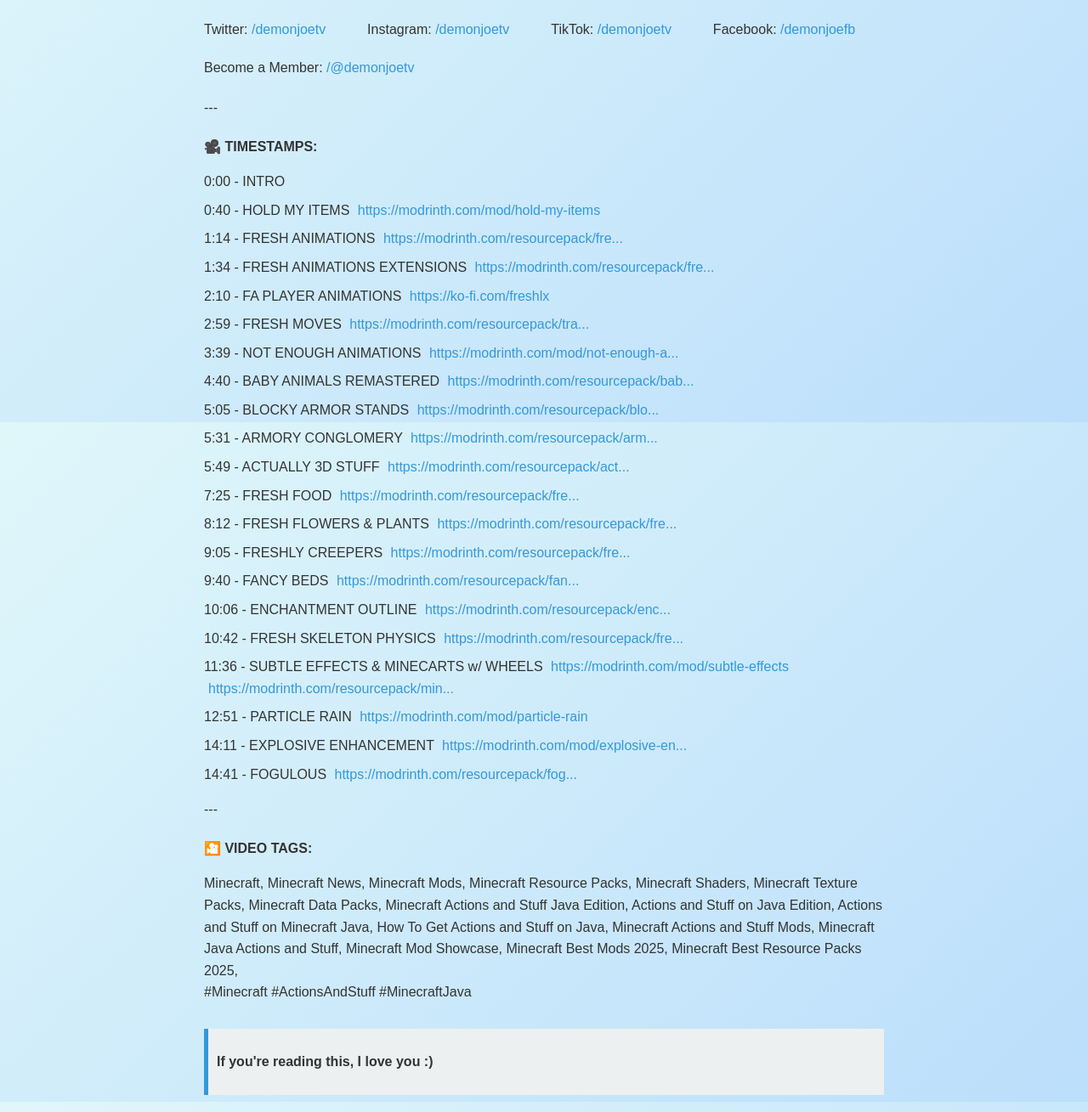
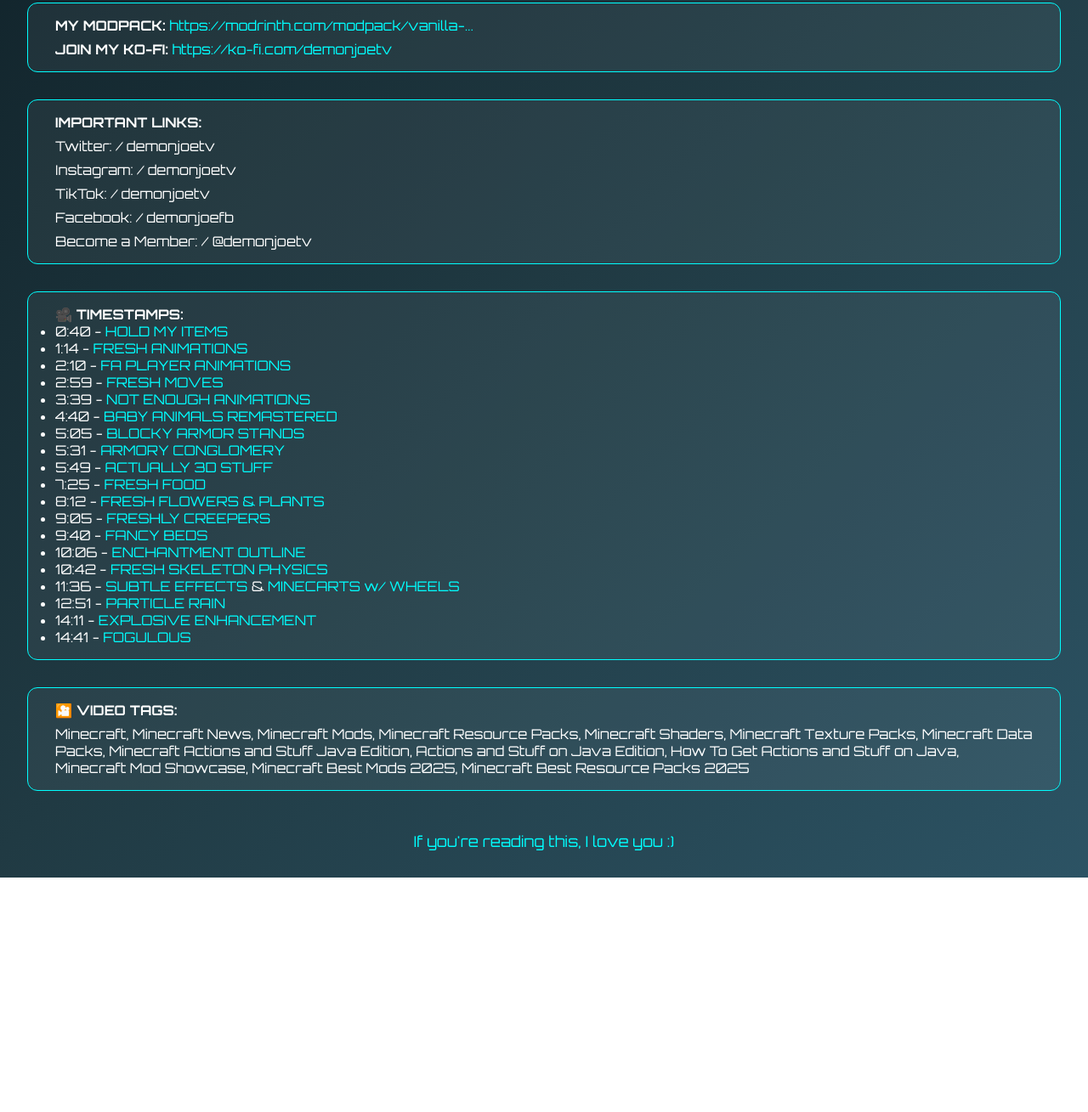
Before and after one commit to re-vliz/profile, a plain HTML site: page temp-javamod.html in a window 1280 px wide. Shown: the part 303-1612 px from the top of the page at 85% size. After the commit the page ends 1336 px from the top, so only its background shows below. Drawn offline with Linux system fonts and the light colour scheme.

Commit message:
Update temp-javamod.html

```diff
--- a/temp-javamod.html
+++ b/temp-javamod.html
@@ -1,128 +1,147 @@
 <!DOCTYPE html>
 <html lang="en">
 <head>
-    <meta charset="UTF-8">
-    <meta name="viewport" content="width=device-width, initial-scale=1.0">
-    <title>Actions and Stuff for Minecraft Java Edition</title>
+  <meta charset="UTF-8" />
+  <meta name="viewport" content="width=device-width, initial-scale=1.0" />
+  <title>Actions and Stuff Java Edition</title>
+  <link href="https://fonts.googleapis.com/css2?family=Orbitron:wght@400;700&display=swap" rel="stylesheet">
   <style>
+    * {
+      margin: 0;
+      padding: 0;
+      box-sizing: border-box;
+    }
+
     body {
-            font-family: Arial, sans-serif;
-            line-height: 1.6;
-            color: #333;
-            max-width: 800px;
-            margin: 20px auto;
-            padding: 0 15px;
+      font-family: 'Orbitron', sans-serif;
+      background: linear-gradient(135deg, #0f2027, #203a43, #2c5364);
+      color: #fff;
+      overflow-x: hidden;
+      padding: 2rem;
+    }
 
-            /* --- Desain Latar Belakang Baru --- */
-            background: linear-gradient(135deg, #e0f7fa 0%, #bbdefb 100%); /* Gradasi dari biru muda ke biru laut */
-            background-attachment: fixed; /* Memastikan gradasi tetap saat discroll */
-            /* --- Akhir Desain Latar Belakang Baru --- */
+    h1 {
+      font-size: 2.5rem;
+      text-align: center;
+      margin-bottom: 2rem;
+      animation: glow 2s ease-in-out infinite alternate;
     }
-        h1, h2, h3 {
-            color: #2c3e50;
+
+    @keyframes glow {
+      from { text-shadow: 0 0 10px #0ff; }
+      to { text-shadow: 0 0 20px #0ff, 0 0 30px #0ff; }
     }
-        a {
-            color: #3498db;
+
+    .section {
+      background: rgba(255, 255, 255, 0.05);
+      border: 1px solid #0ff;
+      border-radius: 12px;
+      padding: 1rem 2rem;
+      margin-bottom: 2rem;
+      transition: transform 0.3s ease, background 0.3s ease;
+    }
+
+    .section:hover {
+      transform: translateY(-5px);
+      background: rgba(0, 255, 255, 0.1);
+    }
+
+    .section a {
+      color: #0ff;
       text-decoration: none;
     }
-        a:hover {
+
+    .section a:hover {
       text-decoration: underline;
     }
-        .section-title {
-            font-weight: bold;
-            margin-top: 20px;
-            margin-bottom: 10px;
+
+    .timestamp {
+      color: #aaa;
+      font-size: 0.9rem;
+      margin-top: 0.5rem;
     }
-        ul {
-            list-style-type: none;
-            padding: 0;
+
+    .socials, .links, .video-tags {
+      display: grid;
+      gap: 0.5rem;
+      font-size: 1rem;
     }
-        ul li {
-            margin-bottom: 5px;
+
+    .footer {
+      margin-top: 3rem;
+      text-align: center;
+      font-size: 1.1rem;
+      color: #0ff;
+      animation: flicker 3s infinite;
     }
-        .important-links ul {
-            display: flex;
-            flex-wrap: wrap;
-            gap: 15px;
+
+    @keyframes flicker {
+      0%, 19%, 21%, 23%, 25%, 54%, 56%, 100% {
+        opacity: 1;
       }
-        .important-links ul li {
-            flex: 1 1 auto;
-            min-width: 120px;
+      20%, 24%, 55% {
+        opacity: 0.3;
       }
-        .timestamps-list li {
-            margin-bottom: 8px;
-        }
-        .timestamps-list li a {
-            display: inline-block;
-            margin-left: 5px;
-        }
-        .note {
-            margin-top: 30px;
-            padding: 10px;
-            background-color: #ecf0f1; /* Akan tetap sama agar kontras dengan latar belakang baru */
-            border-left: 5px solid #3498db;
     }
   </style>
 </head>
 <body>
-    <p>Actions and Stuff is one of the most important Resource Packs in Minecraft history, however it has always been Bedrock Exclusive. So.. what packs can we use to bring that A&S feel to Java Edition? We answer that question today!</p>
+  <h1>🔥 Actions and Stuff for Java Edition 🔥</h1>
 
-    <p>🔔 <strong>SUBSCRIBE FOR MORE!</strong></p>
+  <div class="section">
+    <p>Actions and Stuff is one of the most important Resource Packs in Minecraft history, however it has always been Bedrock Exclusive. So... what packs can we use to bring that A&amp;S feel to Java Edition? We answer that question today!</p>
+  </div>
 
-    <p><strong>MY MODPACK</strong> ► <a href="https://modrinth.com/modpack/vanilla-..." target="_blank">https://modrinth.com/modpack/vanilla-...</a></p>
+  <div class="section">
+    <strong>🔔 SUBSCRIBE FOR MORE!</strong>
+  </div>
 
-    <p><strong>JOIN MY KO-FI</strong> ► <a href="https://ko-fi.com/demonjoetv" target="_blank">https://ko-fi.com/demonjoetv</a></p>
+  <div class="section links">
+    <p><strong>MY MODPACK:</strong> <a href="https://modrinth.com/modpack/vanilla-...">https://modrinth.com/modpack/vanilla-...</a></p>
+    <p><strong>JOIN MY KO-FI:</strong> <a href="https://ko-fi.com/demonjoetv">https://ko-fi.com/demonjoetv</a></p>
+  </div>
 
-    ---
+  <div class="section socials">
+    <strong>IMPORTANT LINKS:</strong>
+    <p>Twitter: / demonjoetv</p>
+    <p>Instagram: / demonjoetv</p>
+    <p>TikTok: / demonjoetv</p>
+    <p>Facebook: / demonjoefb</p>
+    <p>Become a Member: / @demonjoetv</p>
+  </div>
 
-    <div class="section-title">💎 IMPORTANT LINKS:</div>
-    <div class="important-links">
+  <div class="section">
+    <strong>🎥 TIMESTAMPS:</strong>
     <ul>
-            <li>Twitter: <a href="https://twitter.com/demonjoetv" target="_blank">/demonjoetv</a></li>
-            <li>Instagram: <a href="https://instagram.com/demonjoetv" target="_blank">/demonjoetv</a></li>
-            <li>TikTok: <a href="https://tiktok.com/@demonjoetv" target="_blank">/demonjoetv</a></li>
-            <li>Facebook: <a href="https://facebook.com/demonjoefb" target="_blank">/demonjoefb</a></li>
-            <li>Become a Member: <a href="https://www.youtube.com/@demonjoetv/join" target="_blank">/@demonjoetv</a></li>
+      <li>0:40 - <a href="https://modrinth.com/mod/hold-my-items">HOLD MY ITEMS</a></li>
+      <li>1:14 - <a href="https://modrinth.com/resourcepack/fre...">FRESH ANIMATIONS</a></li>
+      <li>2:10 - <a href="https://ko-fi.com/freshlx">FA PLAYER ANIMATIONS</a></li>
+      <li>2:59 - <a href="https://modrinth.com/resourcepack/tra...">FRESH MOVES</a></li>
+      <li>3:39 - <a href="https://modrinth.com/mod/not-enough-a...">NOT ENOUGH ANIMATIONS</a></li>
+      <li>4:40 - <a href="https://modrinth.com/resourcepack/bab...">BABY ANIMALS REMASTERED</a></li>
+      <li>5:05 - <a href="https://modrinth.com/resourcepack/blo...">BLOCKY ARMOR STANDS</a></li>
+      <li>5:31 - <a href="https://modrinth.com/resourcepack/arm...">ARMORY CONGLOMERY</a></li>
+      <li>5:49 - <a href="https://modrinth.com/resourcepack/act...">ACTUALLY 3D STUFF</a></li>
+      <li>7:25 - <a href="https://modrinth.com/resourcepack/fre...">FRESH FOOD</a></li>
+      <li>8:12 - <a href="https://modrinth.com/resourcepack/fre...">FRESH FLOWERS & PLANTS</a></li>
+      <li>9:05 - <a href="https://modrinth.com/resourcepack/fre...">FRESHLY CREEPERS</a></li>
+      <li>9:40 - <a href="https://modrinth.com/resourcepack/fan...">FANCY BEDS</a></li>
+      <li>10:06 - <a href="https://modrinth.com/resourcepack/enc...">ENCHANTMENT OUTLINE</a></li>
+      <li>10:42 - <a href="https://modrinth.com/resourcepack/fre...">FRESH SKELETON PHYSICS</a></li>
+      <li>11:36 - <a href="https://modrinth.com/mod/subtle-effects">SUBTLE EFFECTS</a> & <a href="https://modrinth.com/resourcepack/min...">MINECARTS w/ WHEELS</a></li>
+      <li>12:51 - <a href="https://modrinth.com/mod/particle-rain">PARTICLE RAIN</a></li>
+      <li>14:11 - <a href="https://modrinth.com/mod/explosive-en...">EXPLOSIVE ENHANCEMENT</a></li>
+      <li>14:41 - <a href="https://modrinth.com/resourcepack/fog...">FOGULOUS</a></li>
     </ul>
   </div>
 
-    ---
-
-    <div class="section-title">🎥 TIMESTAMPS:</div>
-    <ul class="timestamps-list">
-        <li>0:00 - INTRO</li>
-        <li>0:40 - HOLD MY ITEMS <a href="https://modrinth.com/mod/hold-my-items" target="_blank">https://modrinth.com/mod/hold-my-items</a></li>
-        <li>1:14 - FRESH ANIMATIONS <a href="https://modrinth.com/resourcepack/fre..." target="_blank">https://modrinth.com/resourcepack/fre...</a></li>
-        <li>1:34 - FRESH ANIMATIONS EXTENSIONS <a href="https://modrinth.com/resourcepack/fre..." target="_blank">https://modrinth.com/resourcepack/fre...</a></li>
-        <li>2:10 - FA PLAYER ANIMATIONS <a href="https://ko-fi.com/freshlx" target="_blank">https://ko-fi.com/freshlx</a></li>
-        <li>2:59 - FRESH MOVES <a href="https://modrinth.com/resourcepack/tra..." target="_blank">https://modrinth.com/resourcepack/tra...</a></li>
-        <li>3:39 - NOT ENOUGH ANIMATIONS <a href="https://modrinth.com/mod/not-enough-a..." target="_blank">https://modrinth.com/mod/not-enough-a...</a></li>
-        <li>4:40 - BABY ANIMALS REMASTERED <a href="https://modrinth.com/resourcepack/bab..." target="_blank">https://modrinth.com/resourcepack/bab...</a></li>
-        <li>5:05 - BLOCKY ARMOR STANDS <a href="https://modrinth.com/resourcepack/blo..." target="_blank">https://modrinth.com/resourcepack/blo...</a></li>
-        <li>5:31 - ARMORY CONGLOMERY <a href="https://modrinth.com/resourcepack/arm..." target="_blank">https://modrinth.com/resourcepack/arm...</a></li>
-        <li>5:49 - ACTUALLY 3D STUFF <a href="https://modrinth.com/resourcepack/act..." target="_blank">https://modrinth.com/resourcepack/act...</a></li>
-        <li>7:25 - FRESH FOOD <a href="https://modrinth.com/resourcepack/fre..." target="_blank">https://modrinth.com/resourcepack/fre...</a></li>
-        <li>8:12 - FRESH FLOWERS & PLANTS <a href="https://modrinth.com/resourcepack/fre..." target="_blank">https://modrinth.com/resourcepack/fre...</a></li>
-        <li>9:05 - FRESHLY CREEPERS <a href="https://modrinth.com/resourcepack/fre..." target="_blank">https://modrinth.com/resourcepack/fre...</a></li>
-        <li>9:40 - FANCY BEDS <a href="https://modrinth.com/resourcepack/fan..." target="_blank">https://modrinth.com/resourcepack/fan...</a></li>
-        <li>10:06 - ENCHANTMENT OUTLINE <a href="https://modrinth.com/resourcepack/enc..." target="_blank">https://modrinth.com/resourcepack/enc...</a></li>
-        <li>10:42 - FRESH SKELETON PHYSICS <a href="https://modrinth.com/resourcepack/fre..." target="_blank">https://modrinth.com/resourcepack/fre...</a></li>
-        <li>11:36 - SUBTLE EFFECTS & MINECARTS w/ WHEELS <a href="https://modrinth.com/mod/subtle-effects" target="_blank">https://modrinth.com/mod/subtle-effects</a> <a href="https://modrinth.com/resourcepack/min..." target="_blank">https://modrinth.com/resourcepack/min...</a></li>
-        <li>12:51 - PARTICLE RAIN <a href="https://modrinth.com/mod/particle-rain" target="_blank">https://modrinth.com/mod/particle-rain</a></li>
-        <li>14:11 - EXPLOSIVE ENHANCEMENT <a href="https://modrinth.com/mod/explosive-en..." target="_blank">https://modrinth.com/mod/explosive-en...</a></li>
-        <li>14:41 - FOGULOUS <a href="https://modrinth.com/resourcepack/fog..." target="_blank">https://modrinth.com/resourcepack/fog...</a></li>
-    </ul>
-
-    ---
-
-    <div class="section-title">🎦 VIDEO TAGS:</div>
-    <p>
-        Minecraft, Minecraft News, Minecraft Mods, Minecraft Resource Packs, Minecraft Shaders, Minecraft Texture Packs, Minecraft Data Packs, Minecraft Actions and Stuff Java Edition, Actions and Stuff on Java Edition, Actions and Stuff on Minecraft Java, How To Get Actions and Stuff on Java, Minecraft Actions and Stuff Mods, Minecraft Java Actions and Stuff, Minecraft Mod Showcase, Minecraft Best Mods 2025, Minecraft Best Resource Packs 2025,<br>#Minecraft #ActionsAndStuff #MinecraftJava
-    </p>
-
-    <div class="note">
-        <p><strong>If you're reading this, I love you :)</strong></p>
+  <div class="section video-tags">
+    <strong>🎦 VIDEO TAGS:</strong>
+    <p>Minecraft, Minecraft News, Minecraft Mods, Minecraft Resource Packs, Minecraft Shaders, Minecraft Texture Packs, Minecraft Data Packs, Minecraft Actions and Stuff Java Edition, Actions and Stuff on Java Edition, How To Get Actions and Stuff on Java, Minecraft Mod Showcase, Minecraft Best Mods 2025, Minecraft Best Resource Packs 2025</p>
   </div>
 
+  <div class="footer">
+    If you're reading this, I love you :)
+  </div>
 </body>
 </html>
```
Lines whose indentation alone changed are shown as unchanged.
